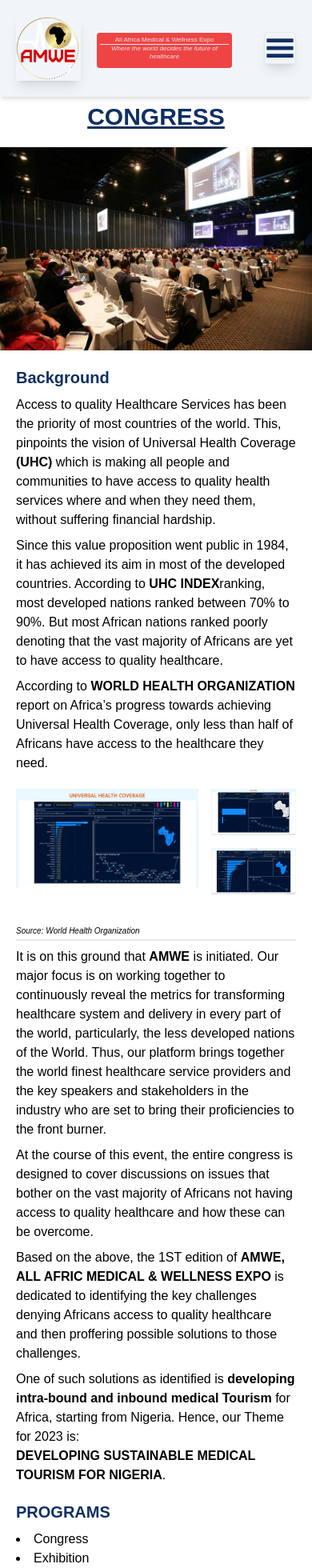
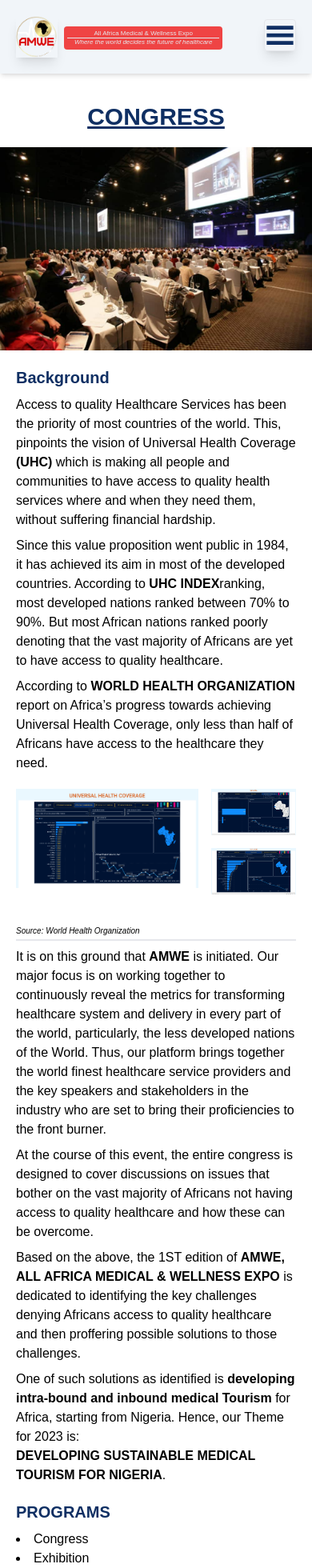
Before and after one commit to ife-chukwu/amwe--project, a React (Create React App) app: page /conference in a window 390 px wide. Shown: the top 1960 px of the page at 80% size. Built offline with nearby package versions, Linux system fonts and the light colour scheme; a web font is replaced by a local one.

Commit message:
A few corrections made on write ups

```diff
--- a/src/components/Header.jsx
+++ b/src/components/Header.jsx
@@ -28,15 +28,15 @@
         <figure
           className={`${
             showNavlinks ? "hidden" : "flex"
-          } md:flex md:flex-col items-center md:w-[20%] w-full gap-5 md:gap-1 md:h-100px m-5 md:mr-5 md:mt-2 md:ml-2 relative`}
+          } md:flex md:flex-col items-center md:w-[20%] w-full gap-2 md:gap-1 md:h-100px m-5 md:mr-5 md:mt-2 md:ml-2 relative`}
         >
           <img
             src="favicon.png"
             alt="AMWE Official Logo"
-            className="w-[30%] md:w-[30%] md:h-full shadow-lg"
+            className="w-[20%] md:w-[30%] md:h-full shadow-lg"
           />
           <figcaption
-            className="w-[250px] md:w-auto  h-11 p-1 md:h-auto md:font-normal md:p-1  md:block md:outline md:outline-offset-2 text-[8px] text-center leading-tight mt-1 bg-red-500 text-gray-200 rounded overflow-hidden"
+            className="w-[250px] md:w-auto p-1 md:h-auto md:font-normal md:p-1  md:block md:outline md:outline-offset-2 text-[8px] text-center leading-tight mt-1 bg-red-500 text-gray-200 rounded overflow-hidden"
             data-aos="flip-up"
             data-aos-easing="linear"
             data-aos-duration="1500"
@@ -50,7 +50,7 @@
 
         <div className="w-full md:w-[70%] relative">
           {!showNavlinks && (
-            <figure className="md:hidden relative float-right mr-5 mt-10  ">
+            <figure className="md:hidden relative float-right mr-5 mt-6  ">
               <GiHamburgerMenu
                 size={40}
                 className="text-[#0F2F63] text-2xl md:hidden border shadow-lg rounded"
--- a/src/pages/Conference.jsx
+++ b/src/pages/Conference.jsx
@@ -117,7 +117,7 @@
         <p className="mt-2">
           Based on the above, the 1ST edition of{" "}
           <span className="font-bold">
-            AMWE, ALL AFRIC MEDICAL & WELLNESS EXPO
+            AMWE, ALL AFRICA MEDICAL & WELLNESS EXPO
           </span>{" "}
           is dedicated to identifying the key challenges denying Africans access
           to quality healthcare and then proffering possible solutions to those
--- a/src/pages/VisionMission.jsx
+++ b/src/pages/VisionMission.jsx
@@ -17,7 +17,7 @@
         </figure>
         <div className="px-5 md:px-0">
           <p className="mt-2">
-            Our <span className="font-bold text-xl">Vision</span> entails
+            Our <span className="font-bold text-xl">Vision</span>;
             working together with the world of healthcare, key stakeholders and
             governments towards building a healthy healthcare system for all
             Africans.
```
